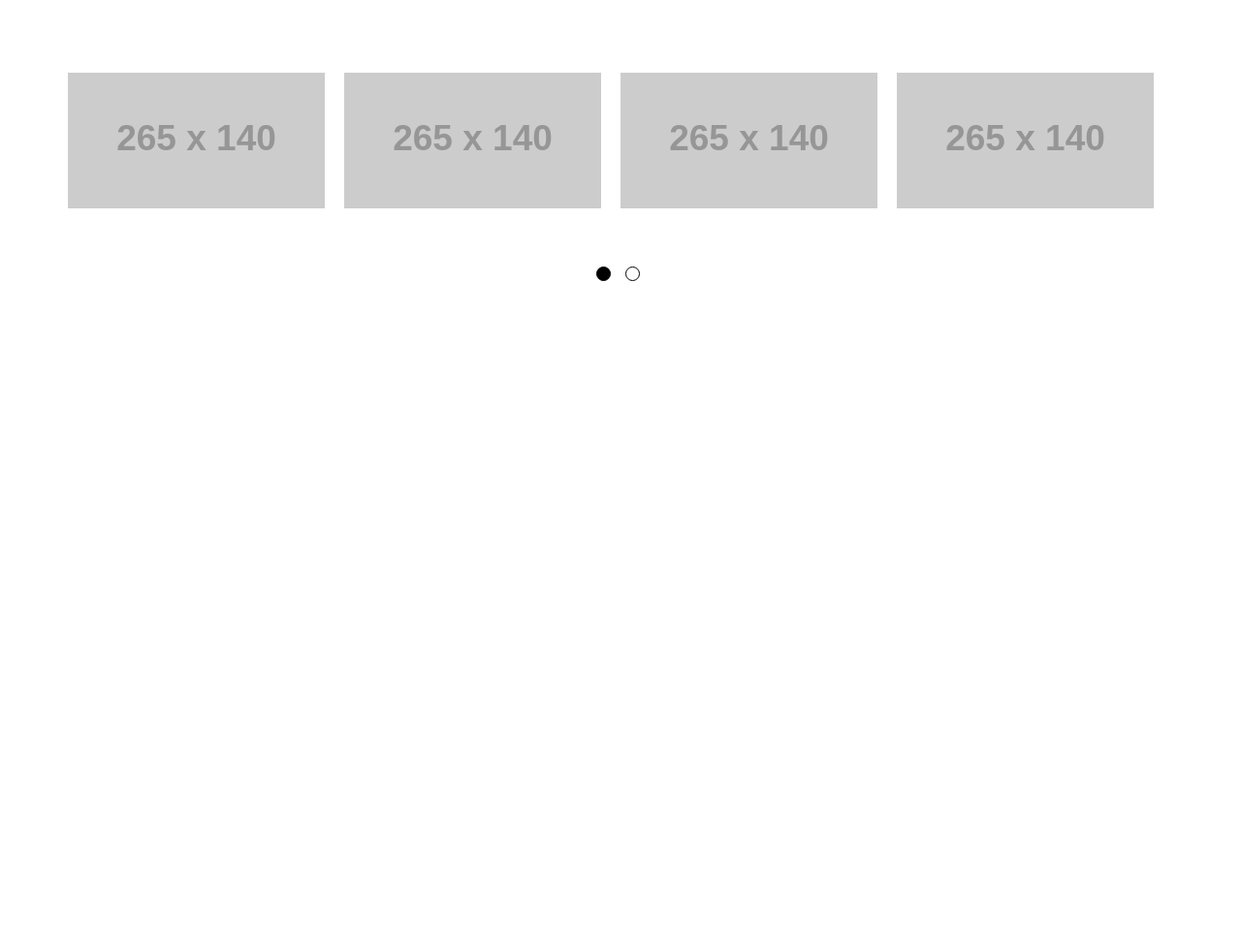
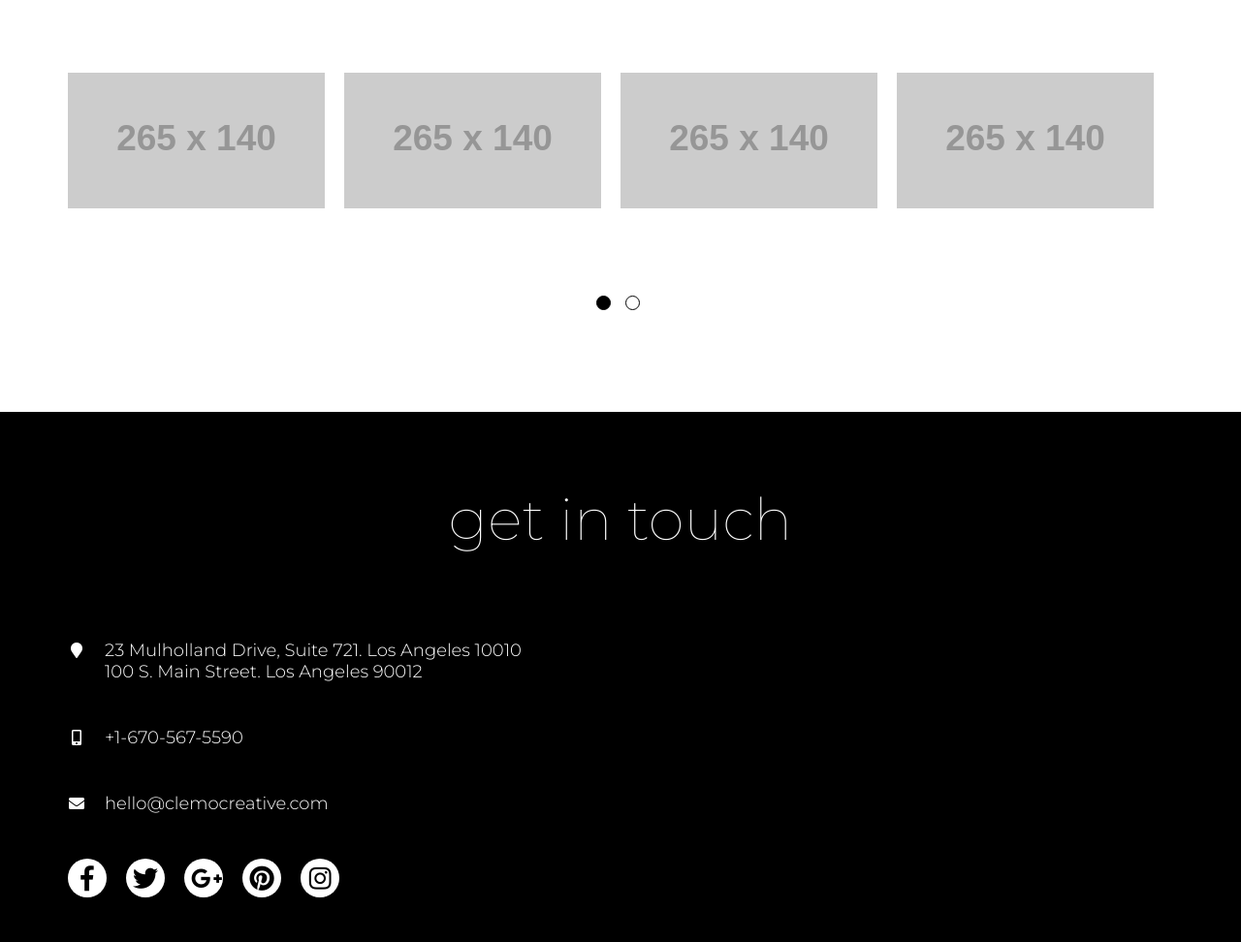
Before and after one commit to petrovajuli/landing1, a plain HTML site: page index.html in a window 1280 px wide. Shown: the part 5253-6225 px from the top of the page at 97% size. Before the commit the page ends 5548 px from the top, so only its background shows below. Drawn offline with nearby package versions, Linux system fonts and the light colour scheme; placeholder pictures from the web are drawn by us.

Commit message:
блок get in touch - 1 колонка

```diff
--- a/css/clients.css
+++ b/css/clients.css
@@ -1,6 +1,5 @@
 .clients {
-    padding-bottom: 50px;
-
+    padding-bottom: 180px;
 }
 
 .clients__row {
@@ -60,5 +59,5 @@
 
 ul.slick-dots {
     position: absolute;
-    bottom: 0px;
+    bottom: 100px;
 }
--- /dev/null
+++ b/css/get-in-touch.css
@@ -0,0 +1,45 @@
+.get-in-touch {
+    background-color: #000;
+    color: #fff;
+}
+
+.contacts__block {
+    display: flex;
+    margin-bottom: 46px;
+}
+
+.block_icon {
+    width: 18px;
+    height: 100%;
+    padding-top: 3px;
+    margin-right: 20px;
+    text-align: center;
+}
+
+.block_text {
+    font-size: 18px;
+}
+
+.block_social-icon {
+    text-decoration: none;
+    font-family: "Font Awesome 5 Brands";
+    width: 40px;
+    height: 40px;
+    background-color: #fff;
+    border-radius: 100%;
+    color: #000;
+    font-size: 26px;
+    margin-right: 20px;
+    text-align: center;
+    padding: 7px;
+    line-height: 1;
+}
+/*
+.fb {
+    content: 'f39e';
+}
+
+.tw {
+    content: 'f099';
+}
+*/
--- a/index.html
+++ b/index.html
@@ -15,6 +15,7 @@
     <link rel="stylesheet" href="./css/best-team.css">
     <link rel="stylesheet" href="./css/clients.css">
     <link rel="stylesheet" href="./css/sliders.css">
+    <link rel="stylesheet" href="./css/get-in-touch.css">
     <link href="https://fonts.googleapis.com/css?family=Montserrat:100,300,700&amp;subset=cyrillic" rel="stylesheet">
     <!-- Add the slick-theme.css if you want default styling -->
     <link rel="stylesheet" type="text/css" href="https://cdnjs.cloudflare.com/ajax/libs/slick-carousel/1.9.0/slick.min.css" />
@@ -274,6 +275,44 @@
                 </div>
             </section>
         </div>
+
+        <section class="section get-in-touch">
+            <div class="container">
+                <h2 class="section__title">get in touch</h2>
+
+                <div class="row">
+                    <div class="col-6">
+                        <div class="contacts__block">
+                            <i class="fas fa-map-marker block_icon"></i>
+                            <span class="block_text">23 Mulholland Drive, Suite 721. Los Angeles 10010<br>100 S. Main Street. Los Angeles 90012</span>
+                        </div>
+
+                        <div class="contacts__block">
+                            <i class="fas fa-mobile-alt block_icon"></i>
+                            <span class="block_text">+1-670-567-5590</span>
+                        </div>
+
+                        <div class="contacts__block">
+                            <i class="fas fa-envelope block_icon"></i>
+                            <span class="block_text">hello@clemocreative.com</span>
+                        </div>
+
+                        <div class="contacts__block">
+                            <a class="block_social-icon fb" href="https://www.facebook.com" targer="_blank">&#xf39e</a> <!--&#xf39e-->
+                            <a class="block_social-icon tw" href="https://www.twitter.com" targer="_blank">&#xf099</a>
+                            <a class="block_social-icon tw" href="https://www.google.com" targer="_blank">&#xf0d5</a>
+                            <a class="block_social-icon tw" href="https://www.pinterest.com" targer="_blank">&#xf0d2</a>
+                            <a class="block_social-icon tw" href="https://www.instagram.com" targer="_blank">&#xf16d</a>
+                        </div>
+
+                    <div class="col-6">
+
+                    </div>
+
+                </div>
+            </div>
+        </section>
+
     </main>
     <script type="text/javascript" src="./js/jquery-3.3.1.min.js"></script>
     <script type="text/javascript" src="https://cdnjs.cloudflare.com/ajax/libs/slick-carousel/1.9.0/slick.min.js"></script>
```
